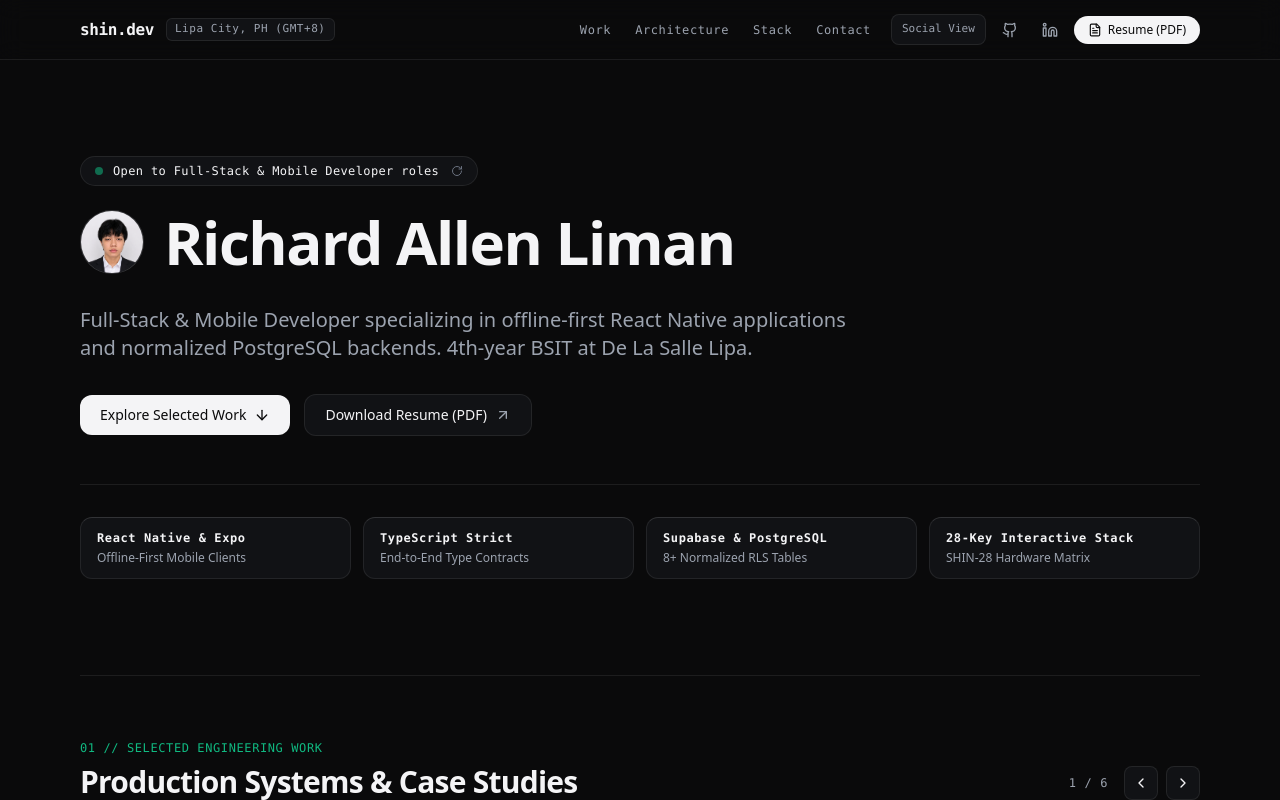
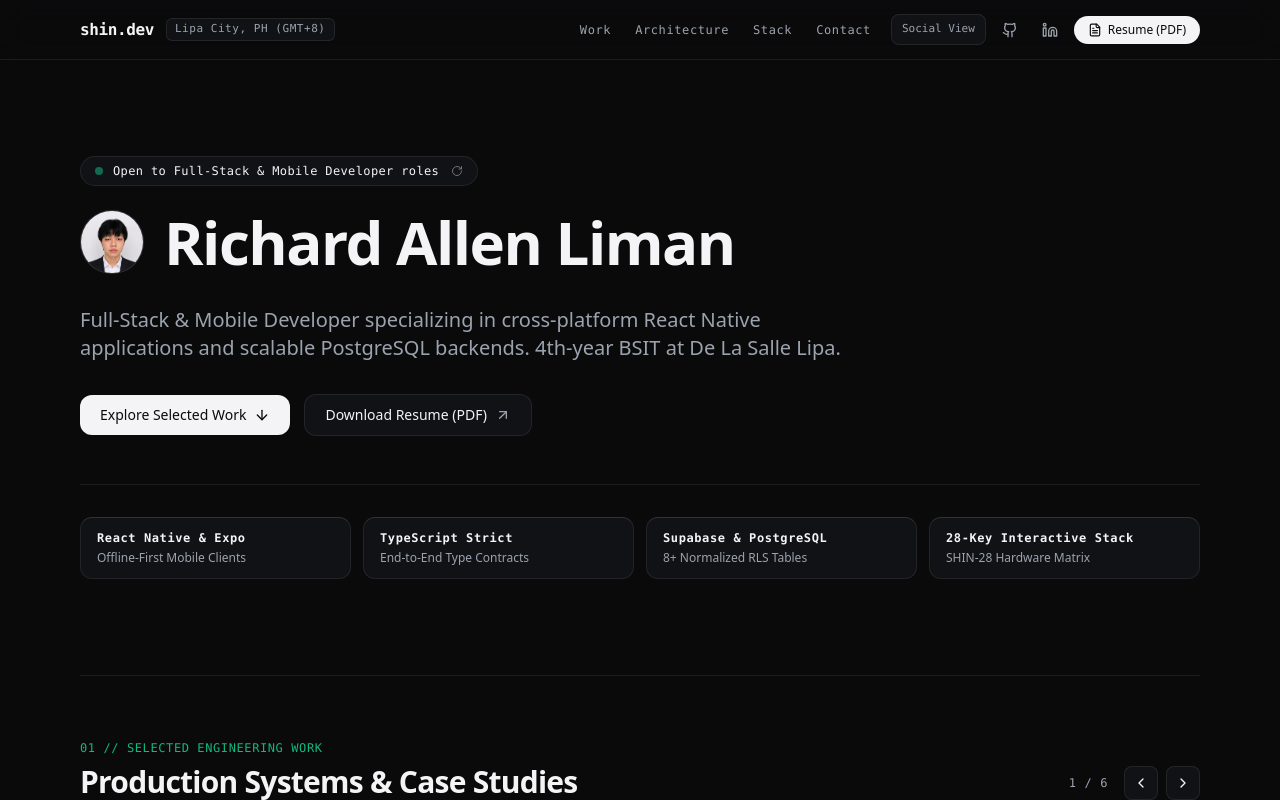
Before and after one commit to shin486/richard-allen-portfolio, a Next.js app: page / in a window 1280 px wide. Both pictures are taken after a click on the button "Recruiter View". Shown: the top 800 px of the page. Built offline with nearby package versions, Linux system fonts and the light colour scheme; no server answers.

Commit message:
refactor(copy): replace offline-first with cross-platform and scalable in portfolio bio

```diff
--- a/components/RecruiterDossierView.tsx
+++ b/components/RecruiterDossierView.tsx
@@ -38,7 +38,7 @@ interface RecruiterDossierViewProps {
 const HERO_STATUS_NOTES: string[] = [
   "Open to Full-Stack & Mobile Developer roles",
   "Available for 500+ Hour OJT / Software Engineering Internship",
-  "Building offline-first React Native & Supabase PostgreSQL systems",
+  "Building cross-platform React Native & Supabase PostgreSQL systems",
   "4th-year BS Information Technology at De La Salle Lipa",
 ];
 
@@ -843,8 +843,8 @@ export const RecruiterDossierView: React.FC<RecruiterDossierViewProps> = ({
 
           {/* Supporting Sentence (32px / mt-8 directly below <h1>) */}
           <p className="mt-8 max-w-3xl text-base sm:text-lg lg:text-xl text-[#9CA3AF] leading-[1.6] font-normal">
-            Full-Stack &amp; Mobile Developer specializing in offline-first React
-            Native applications and normalized PostgreSQL backends. 4th-year
+            Full-Stack &amp; Mobile Developer specializing in cross-platform React
+            Native applications and scalable PostgreSQL backends. 4th-year
             BSIT at De La Salle Lipa.
           </p>
 
```
